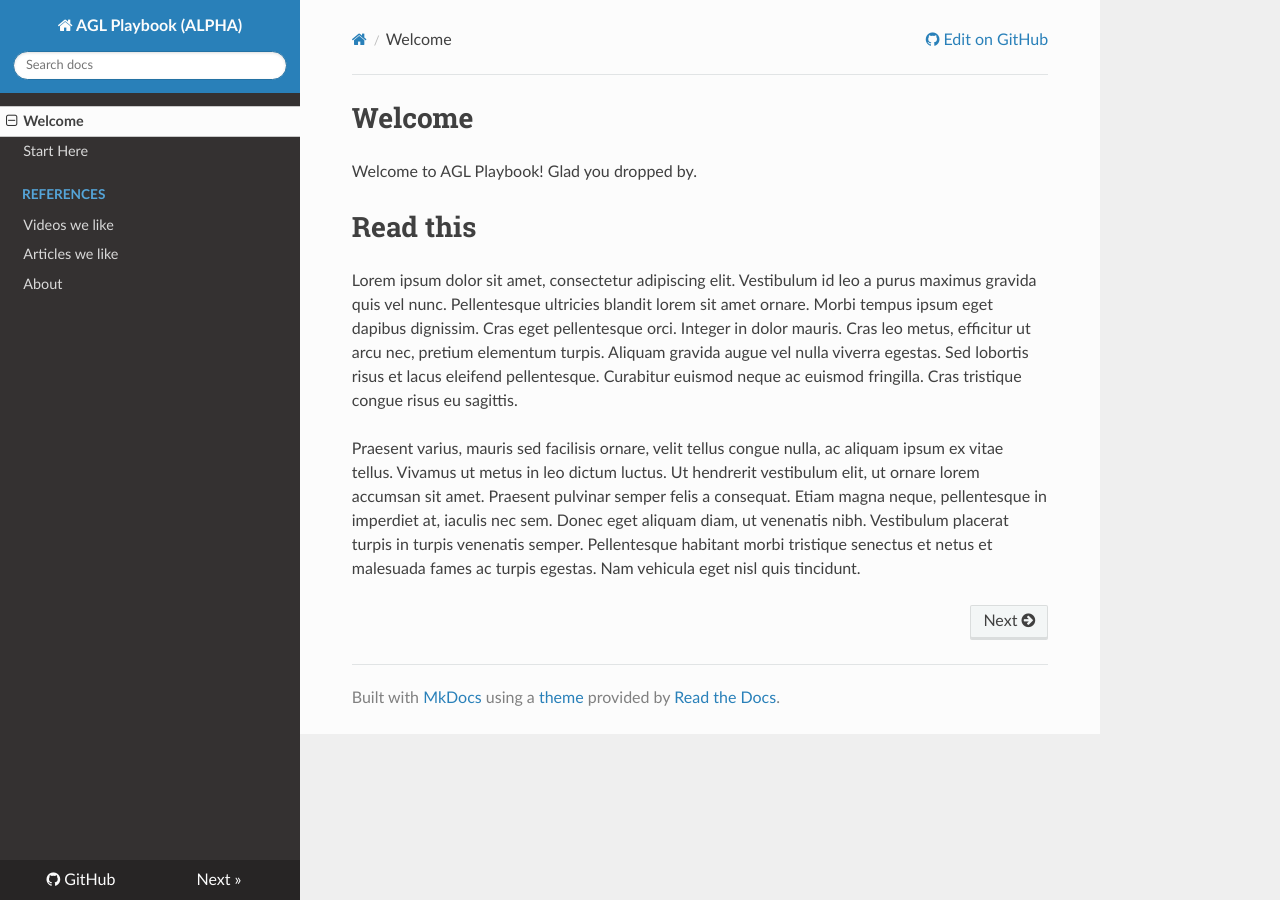
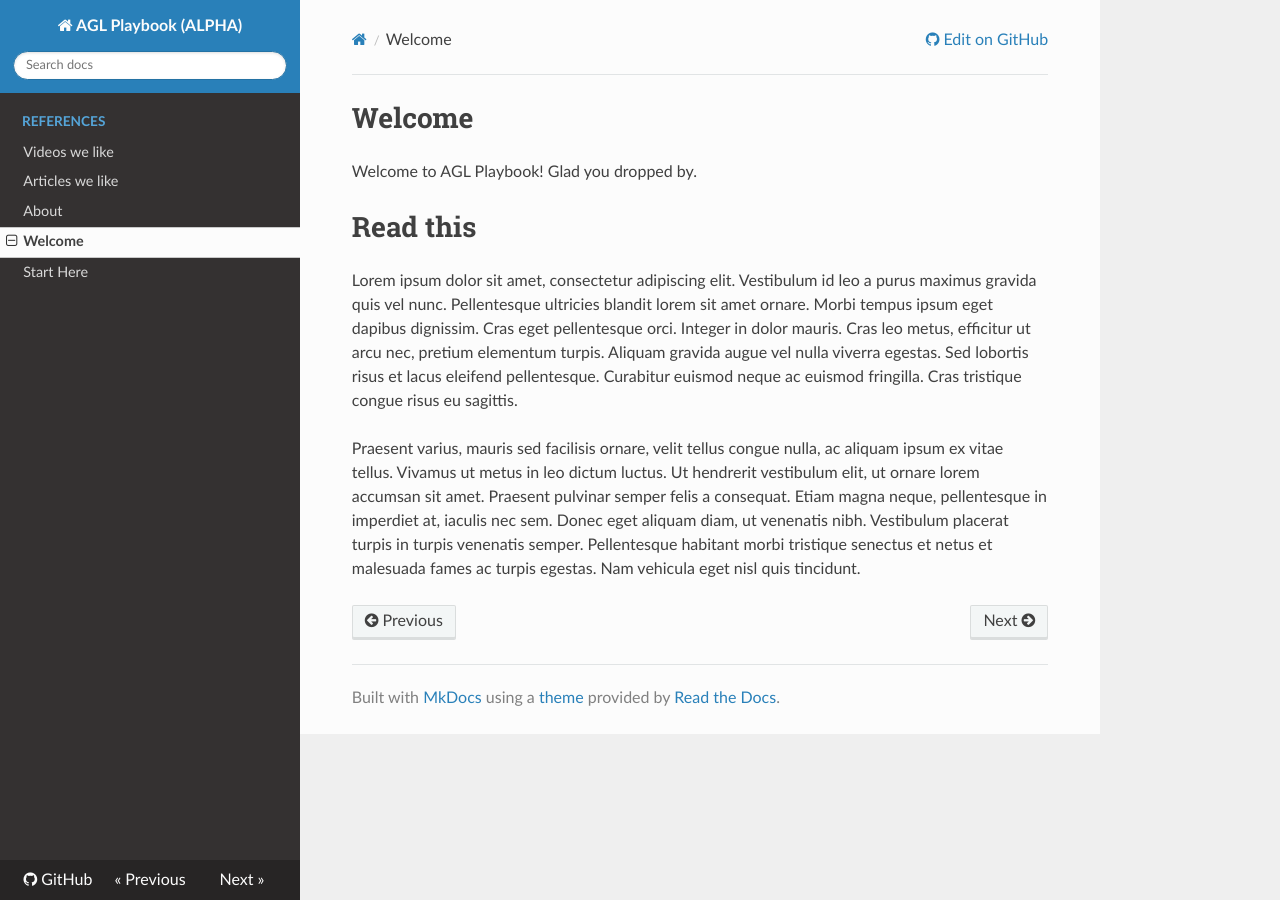
Before and after one commit to batgne/agileDocs, an MkDocs documentation site: the page built from docs/index.md, in a window 1280 px wide. Built offline with MkDocs 1.6.1, drawn with Linux system fonts in a browser that asks for light colours; nearby versions of some CDN libraries; part of the change alters nothing that is shown.

```diff
--- a/mkdocs.yml
+++ b/mkdocs.yml
@@ -5,9 +5,9 @@ theme:
     name: readthedocs
 
 nav:
-    - Welcome: index.md
-    - Start Here: start.md
     - References:
       - Videos we like: 'videos.md'
       - Articles we like: 'articles.md'
     - About: about.md
+    - Welcome: index.md
+    - Start Here: start.md
```
